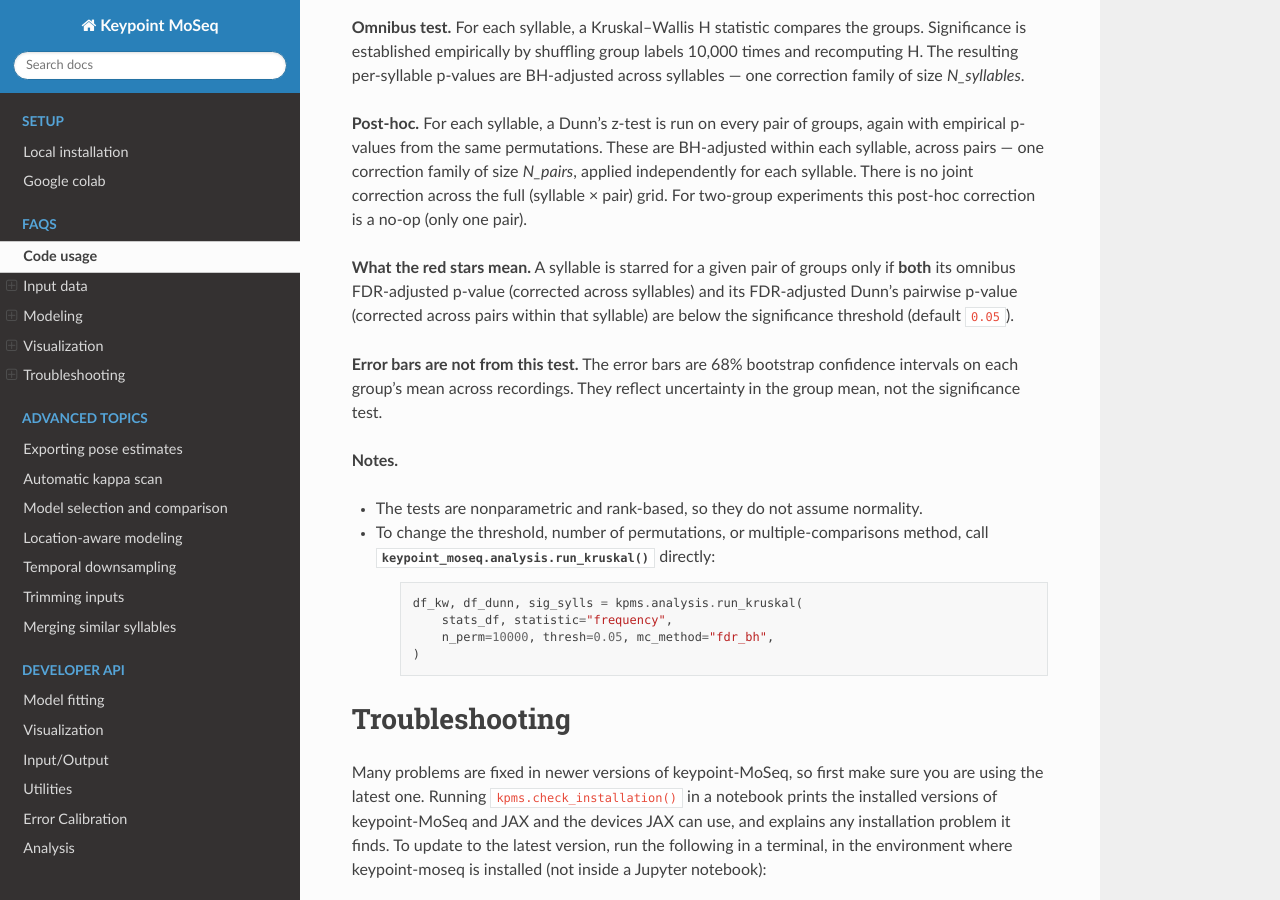
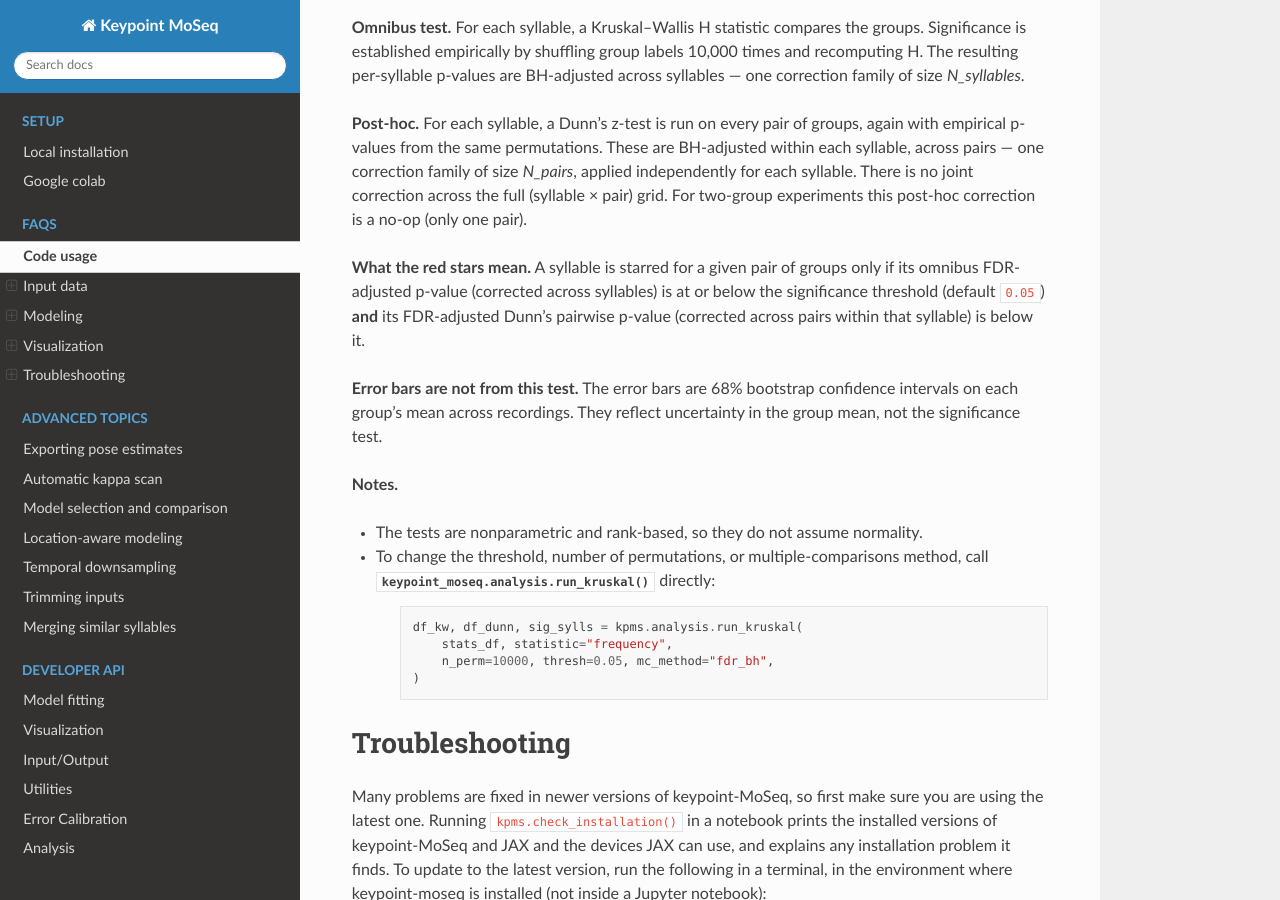
Before and after one commit to dattalab/keypoint-moseq, a Sphinx documentation site: the page built from docs/source/FAQs.rst, in a window 1280 px wide and 900 px high, scrolled down 11498 px. Built offline with Sphinx 7.4.7 and the Read the Docs theme 3.1.0, drawn with Linux system fonts in a browser that asks for light colours; pages that are not in the unit, such as notebooks, are missing from menus.

Commit message:
FAQ: the omnibus p-value may equal the threshold, Dunn's must be below it
run_kruskal stars a syllable when its corrected omnibus p-value is at or below thresh and its corrected Dunn's p-value is below thresh.

Co-Authored-By: Claude Opus 5.5 (1M context) <noreply@anthropic.com>
Claude-Session: https://claude.ai/code/session_016T5JwgvavGbePJTjysvyxY

```diff
--- a/docs/source/FAQs.rst
+++ b/docs/source/FAQs.rst
@@ -425,7 +425,7 @@ The red stars in the plot produced by :py:func:`keypoint_moseq.analysis.plot_syl
 
 **Post-hoc.** For each syllable, a Dunn's z-test is run on every pair of groups, again with empirical p-values from the same permutations. These are BH-adjusted within each syllable, across pairs — one correction family of size *N_pairs*, applied independently for each syllable. There is no joint correction across the full (syllable × pair) grid. For two-group experiments this post-hoc correction is a no-op (only one pair).
 
-**What the red stars mean.** A syllable is starred for a given pair of groups only if **both** its omnibus FDR-adjusted p-value (corrected across syllables) and its FDR-adjusted Dunn's pairwise p-value (corrected across pairs within that syllable) are below the significance threshold (default ``0.05``).
+**What the red stars mean.** A syllable is starred for a given pair of groups only if its omnibus FDR-adjusted p-value (corrected across syllables) is at or below the significance threshold (default ``0.05``) **and** its FDR-adjusted Dunn's pairwise p-value (corrected across pairs within that syllable) is below it.
 
 **Error bars are not from this test.** The error bars are 68% bootstrap confidence intervals on each group's mean across recordings. They reflect uncertainty in the group mean, not the significance test.
 
```
